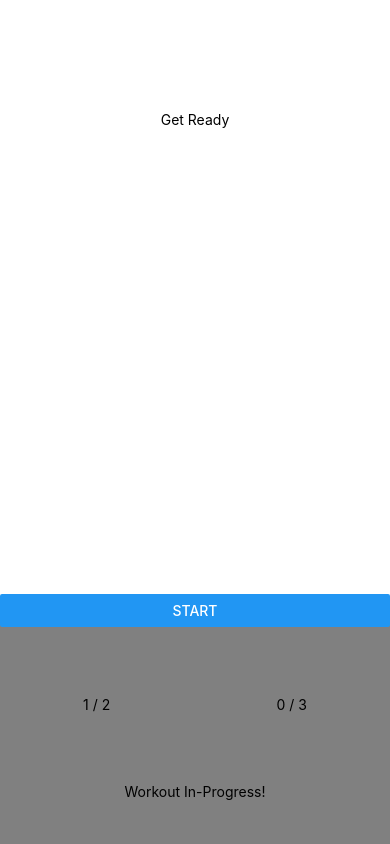
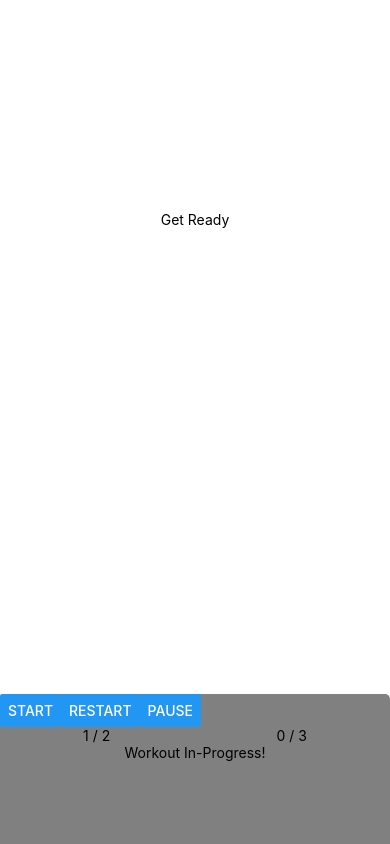
Before and after one commit to samuel327/timer_study_animations, a React Native app: screen / in a window 390 px wide. Shown: the top 844 px of the page. Built offline with nearby package versions, Linux system fonts and the light colour scheme.

Commit message:
adding a pause btn

```diff
--- a/App.tsx
+++ b/App.tsx
@@ -30,6 +30,7 @@ export default function App() {
   const [currentSet, setCurrentSet] = useState(1);
   const [currentRep, setCurrentRep] = useState(0);
   const [hasStarted, setHasStarted] = useState(false);
+  const [isPaused, setIsPaused] = useState(false);
   const [complete, setComplete] = useState(false);
 
   function nextState(prevState: string, nextState: string) {
@@ -39,6 +40,10 @@ export default function App() {
       updated[nextState] = true;
       return updated;
     });
+  }
+
+  function reset() {
+    setTimerState({ ...countdownActive });
   }
 
   function determineNextState(prev: string, next: string) {
@@ -82,6 +87,7 @@ export default function App() {
             workout_details={workout_details}
             duration={duration}
             hasStarted={hasStarted}
+            isPaused={isPaused}
           />
         </View>
       </View>
@@ -127,17 +133,43 @@ export default function App() {
         style={{
           backgroundColor: 'grey',
           width: '100%',
-          height: 500,
+          height: 300,
           borderRadius: 5,
         }}
       >
-        <Button title='Start' onPress={() => setHasStarted(true)} />
+        <View style={{ flexDirection: 'row' }}>
+          <Button
+            title='Start'
+            onPress={() => {
+              setHasStarted(true);
+              setIsPaused(false);
+            }}
+          />
+          <Button
+            title='Restart'
+            onPress={() => {
+              setHasStarted(true);
+              setCurrentRep(0);
+              setCurrentSet(1);
+              setComplete(false);
+              setIsPaused(false);
+              reset();
+            }}
+          />
+          <Button
+            title='Pause'
+            onPress={() => {
+              setIsPaused(true);
+              setHasStarted(false);
+            }}
+          />
+        </View>
+
         <View
           style={{
             flexDirection: 'row',
             justifyContent: 'space-around',
             alignItems: 'center',
-            flex: 1,
           }}
         >
           <Text>{`${currentSet} / ${workout_details.totalSets}`}</Text>
@@ -145,12 +177,12 @@ export default function App() {
         </View>
 
         {complete && (
-          <View style={{ flex: 2 }}>
+          <View>
             <Text style={{ textAlign: 'center' }}>COMPLETE!</Text>
           </View>
         )}
         {!complete && (
-          <View style={{ flex: 2 }}>
+          <View>
             <Text style={{ textAlign: 'center' }}>Workout In-Progress!</Text>
           </View>
         )}
--- a/components/CircularProgressBar.tsx
+++ b/components/CircularProgressBar.tsx
@@ -1,4 +1,4 @@
-import React, { useEffect, useRef } from 'react';
+import React, { useEffect, useRef, useState } from 'react';
 import {
   SafeAreaView,
   View,
@@ -12,7 +12,7 @@ import Svg, { Circle, G } from 'react-native-svg';
 const AnimatedCircle = Animated.createAnimatedComponent(Circle);
 
 export function CircularProgressBar(props: any) {
-  const percentage = 100;
+  const [percentage, setPercentage] = useState<number>(100);
   const radius = 40;
   const strokeWidth = 10;
   const duration = 500;
@@ -31,12 +31,17 @@ export function CircularProgressBar(props: any) {
       delay,
       useNativeDriver: true,
     }).start(() => {
-      props?.setDone();
+      console.log(animatedValue, 'line 34');
+      if (Number.parseInt(JSON.stringify(animatedValue)) === 100) {
+        props.setDone();
+      }
     });
   };
 
   useEffect(() => {
-    if (props.hasStarted) {
+    console.log(props.hasStarted, props.isPaused);
+    if (props.hasStarted && !props.isPaused) {
+      console.log('PERCENTAGE: line 42', percentage);
       animation(percentage, props?.duration);
 
       animatedValue.addListener((v) => {
@@ -50,11 +55,17 @@ export function CircularProgressBar(props: any) {
         }
       });
     }
+    if (props.isPaused) {
+      animatedValue.stopAnimation((e) => {
+        console.log(e, 'line 58');
+        // setPercentage(e);
+      });
+    }
 
-    return () => {
-      animatedValue.removeAllListeners();
-    };
-  }, [props.hasStarted]);
+    // return () => {
+    //   animatedValue.removeAllListeners();
+    // };
+  }, [props.hasStarted, props.isPaused]);
 
   return (
     <View style={styles.container}>
```
